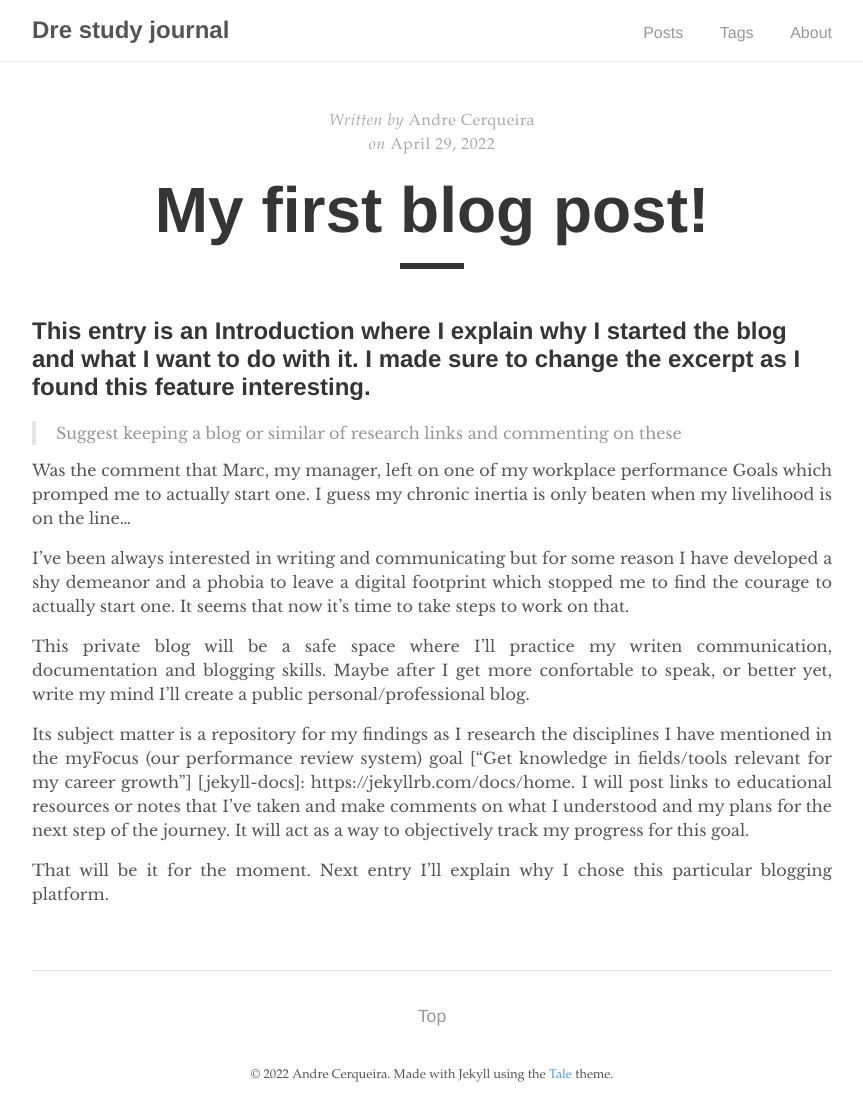
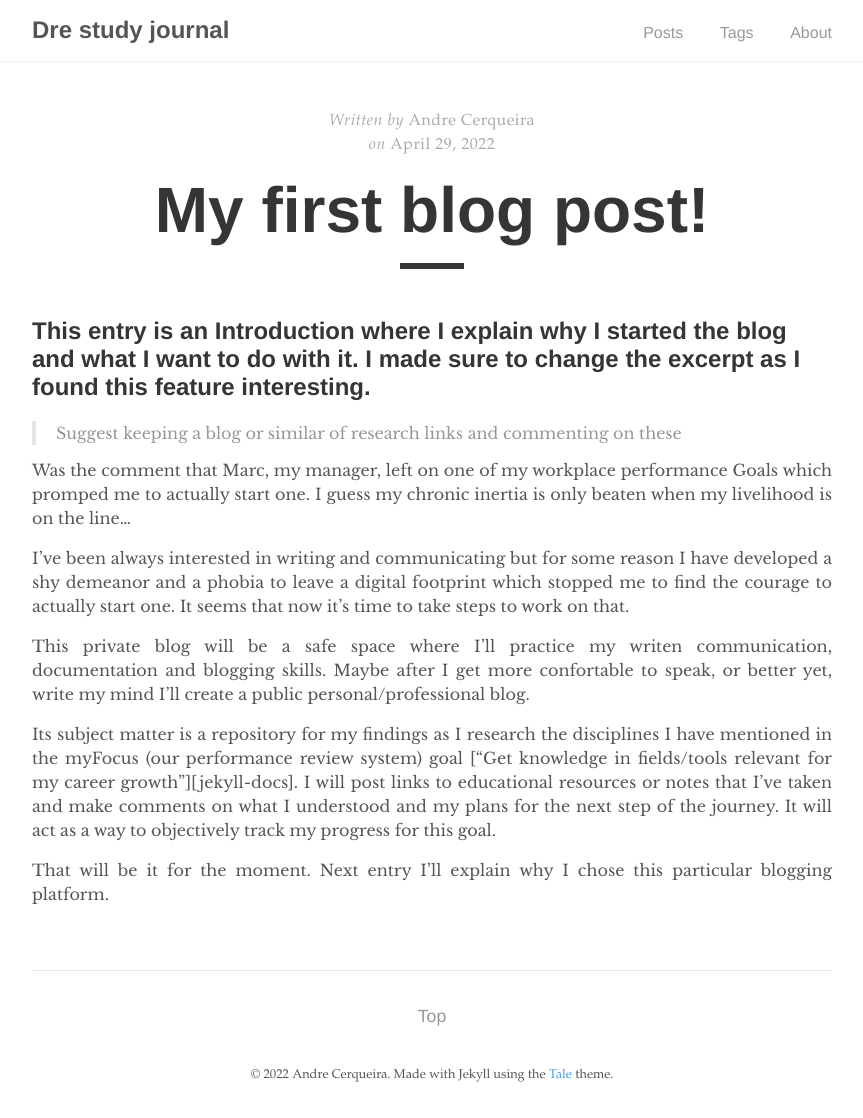
Before and after one commit to doutordre/doutordre.github.io, a Jekyll site: the page built from _posts/2022-04-29-first-post.md, in a window 1280 px wide. Shown: the whole page, without its empty margins (208-1071 px from the left). Built offline with Jekyll 4.4.1, drawn with Linux system fonts in a browser that asks for light colours.

Commit message:
fixed the link

```diff
--- a/_posts/2022-04-29-first-post.md
+++ b/_posts/2022-04-29-first-post.md
@@ -17,7 +17,7 @@ I've been always interested in writing and communicating but for some reason I h
 
 This private blog will be a safe space where I'll practice my writen communication, documentation and blogging skills. Maybe after I get more confortable to speak, or better yet, write my mind I'll create a public personal/professional blog.
 
-Its subject matter is a repository for my findings as I research the disciplines I have mentioned in the myFocus (our performance review system) goal ["Get knowledge in fields/tools relevant for my career growth"] [jekyll-docs]: https://jekyllrb.com/docs/home. I will post links to educational resources or notes that I've taken and make comments on what I understood and my plans for the next step of the journey. It will act as a way to objectively track my progress for this goal.
+Its subject matter is a repository for my findings as I research the disciplines I have mentioned in the myFocus (our performance review system) goal ["Get knowledge in fields/tools relevant for my career growth"][jekyll-docs]. I will post links to educational resources or notes that I've taken and make comments on what I understood and my plans for the next step of the journey. It will act as a way to objectively track my progress for this goal.
 
 That will be it for the moment. Next entry I'll explain why I chose this particular blogging platform.
 
```
